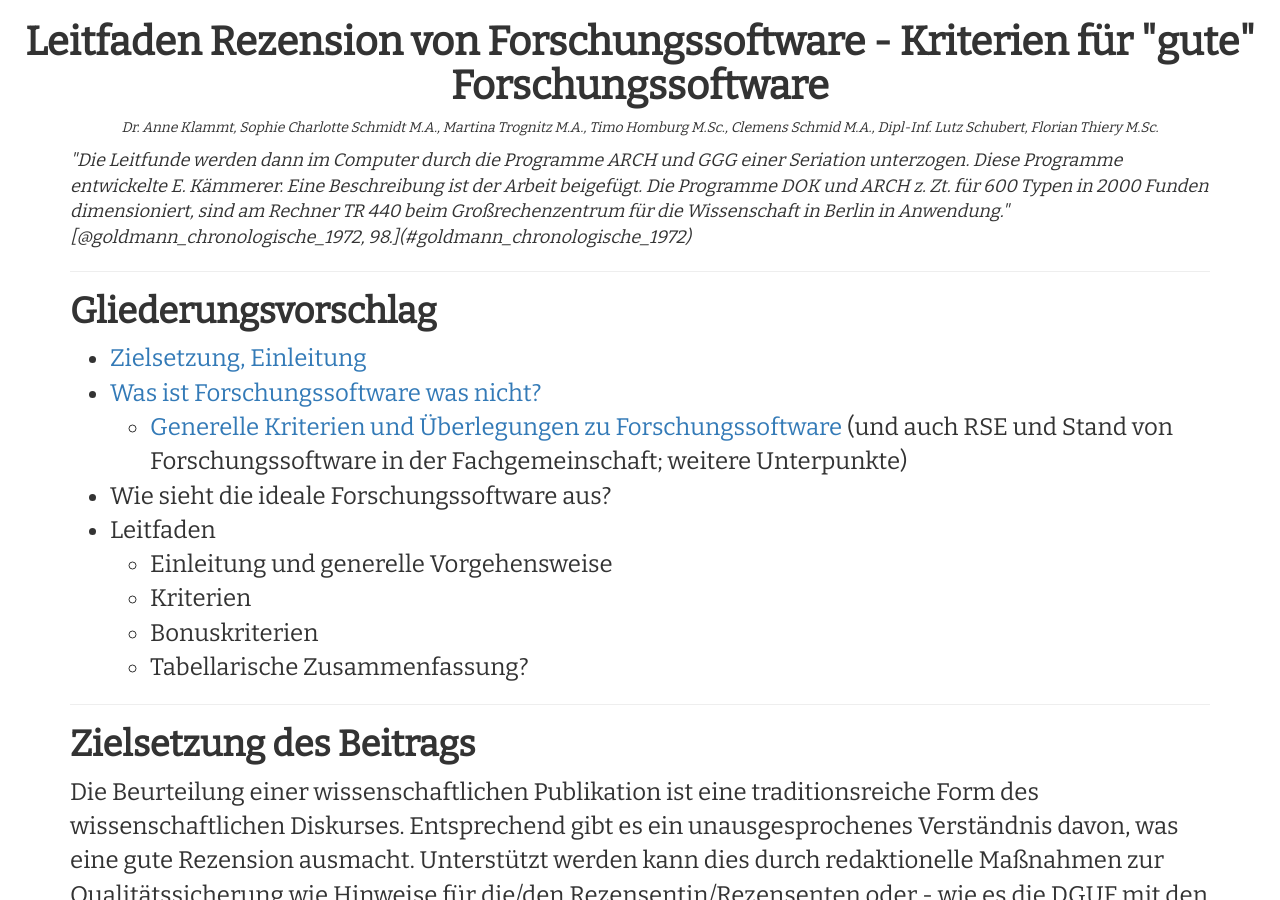
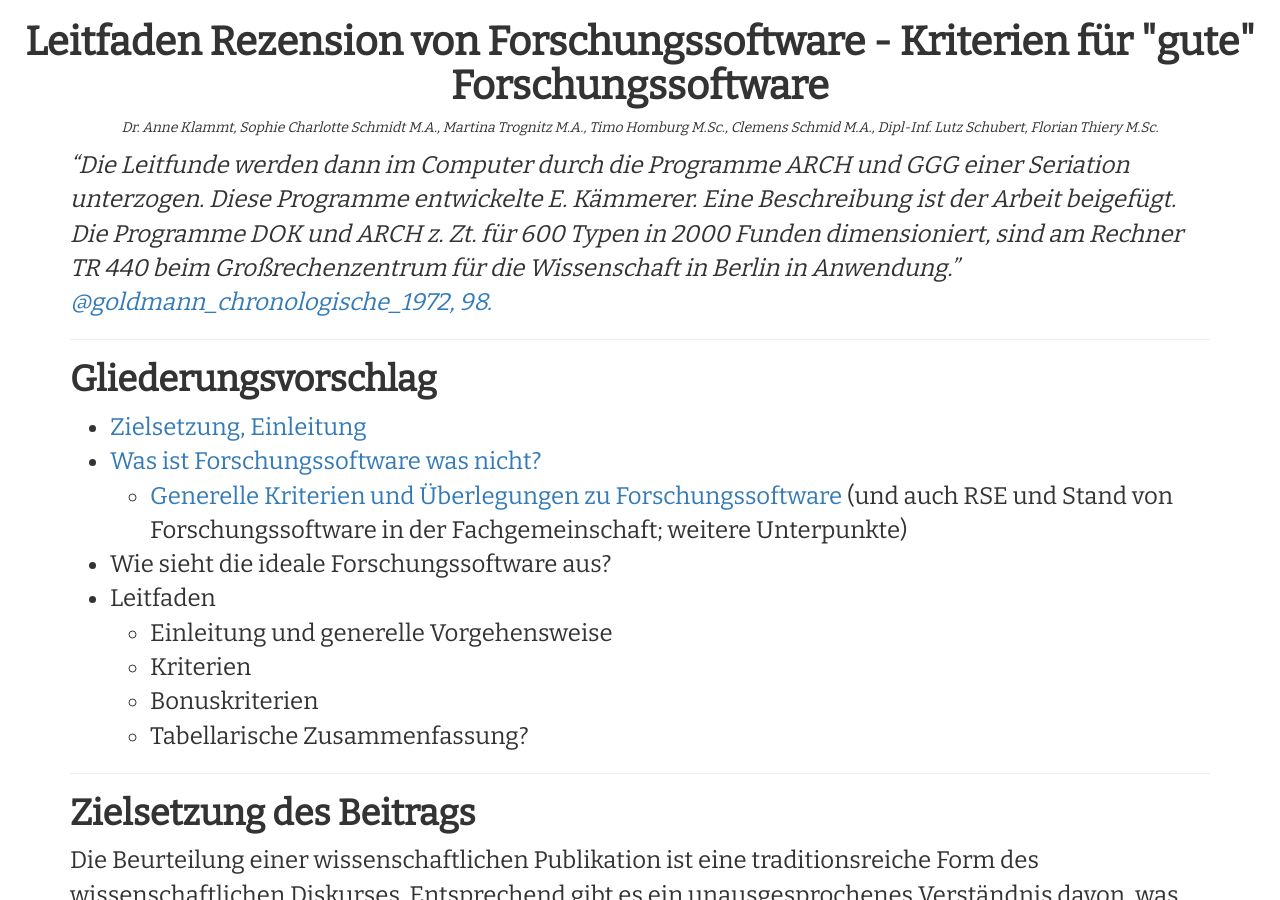
Before and after one commit to Research-Squirrel-Engineers/Impuls_SoftwareRezensionen_DGUF, a Jekyll site: the page built from Draft.md, in a window 1280 px wide and 900 px high. Built offline with Jekyll 4.4.1, drawn with Linux system fonts in a browser that asks for light colours; nearby versions of some CDN libraries.

Commit message:
Update Draft.md

```diff
--- a/Draft.md
+++ b/Draft.md
@@ -15,7 +15,7 @@ csl: apa-6th-edition.csl
 
 ---
 
-<div id="zitat">
+<div id="zitat" markdown="1">
 "Die Leitfunde werden dann im Computer durch die Programme ARCH und GGG einer Seriation unterzogen. Diese Programme entwickelte E. Kämmerer. Eine Beschreibung ist der Arbeit beigefügt. Die Programme DOK und ARCH z. Zt. für 600 Typen in 2000 Funden dimensioniert, sind am Rechner TR 440 beim Großrechenzentrum für die Wissenschaft in Berlin in Anwendung." [@goldmann_chronologische_1972, 98.](#goldmann_chronologische_1972)
 </div>
 
```
